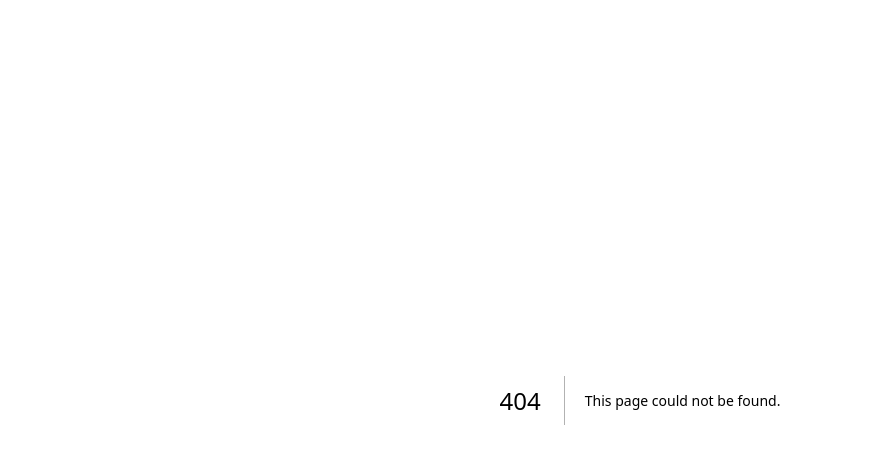
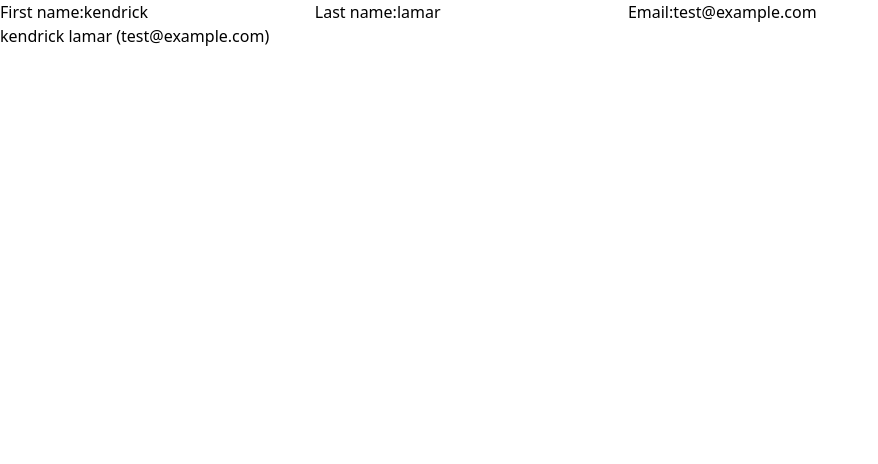
Before and after one commit to kiyotakeshi/nextjs-playground, a Next.js app: page /sample/useState3 in a window 1280 px wide. Before the commit this address had no page. Shown: the top 464 px of the page, without its empty margins (0-878 px from the left). Built offline with nearby package versions, Linux system fonts and the light colour scheme.

Commit message:
useState

```diff
--- /dev/null
+++ b/src/app/sample/useState/page.tsx
@@ -0,0 +1,30 @@
+"use client";
+
+import { useState } from "react";
+
+const UseStateSample = () => {
+  const [number, setNumber] = useState(0);
+
+  return (
+    <div>
+      <p>Count: {number}</p>
+      <button
+        onClick={() => {
+          setNumber(number + 5);
+          // https://ja.react.dev/learn/state-as-a-snapshot#state-over-time
+          // event handler のコードが非同期でも render 内の state 変数の値は変わらない
+          // React が component を呼び出して UI の snapshot をとった時に固定されている
+          setTimeout(() => {
+            // alert に渡された state は snapshot なので、最新の state ではない
+            // 3秒後に 0 が表示される
+            alert(number);
+          }, 3000);
+        }}
+      >
+        Increment +5
+      </button>
+    </div>
+  );
+};
+
+export default UseStateSample;
--- /dev/null
+++ b/src/app/sample/useState2/page.tsx
@@ -0,0 +1,48 @@
+"use client";
+
+import { useState } from "react";
+
+// https://ja.react.dev/learn/queueing-a-series-of-state-updates
+const UseStateSample2 = () => {
+  const [number, setNumber] = useState(0);
+  const [number2, setNumber2] = useState(0);
+
+  return (
+    <>
+      <div>
+        <p>Count: {number}</p>
+        <button
+          onClick={() => {
+            setNumber(number + 1);
+            setNumber(number + 1);
+          }}
+        >
+          Increment +2
+        </button>
+      </div>
+      <br />
+      <div>
+        <p>Count: {number2}</p>
+        <button
+          // event handler 内のすべてのコードが実行されるまで、React は state の更新処理を待機する
+          // > ウェイターは最初の料理の注文を聞いた瞬間にキッチンにかけこむわけではありません！
+          onClick={() => {
+            // 複数の state 変数の更新をバッチ処理する(複数のクリックのような event をまたがってバッチ処理はできない)
+            // 次の state の値を渡すのではなく、 state に対して更新用関数を渡す
+            setNumber2(
+              // 更新用関数 = updater function
+              // state の setter に updater function を渡すと React は関数をキューに入れて
+              // event handler 内のコードが全て実行された後に処理する
+              (n) => n + 1,
+            );
+            setNumber2((n) => n + 1);
+          }}
+        >
+          Increment +2
+        </button>
+      </div>
+    </>
+  );
+};
+
+export default UseStateSample2;
--- /dev/null
+++ b/src/app/sample/useState3/page.tsx
@@ -0,0 +1,62 @@
+"use client";
+
+import { useState } from "react";
+
+const UseStateSample3 = () => {
+  // 数値、文字列、真偽値は JavaScript では immutable
+  // state 内におく object は技術的には mutable だが immutable に扱うべき
+  // 新しい object を作ってそれを state のセット関数に渡すべし
+  // 既存のデータは使いつつ一部だけ書き換えたい時は spread operator と組み合わせるべし
+  const [person, setPerson] = useState(
+    // object が入れ子になっている場合は Immer などを使って書くと簡潔に immutable にかけるらしい
+    {
+      firstName: "kendrick",
+      lastName: "lamar",
+      email: "test@example.com",
+    },
+  );
+
+  const handleFirstNameChange = (e: React.ChangeEvent<HTMLInputElement>) => {
+    setPerson({
+      ...person,
+      firstName: e.target.value,
+    });
+  };
+
+  const handleLastNameChange = (e: React.ChangeEvent<HTMLInputElement>) => {
+    setPerson({
+      ...person,
+      lastName: e.target.value,
+    });
+  };
+
+  const handleEmailChange = (e: React.ChangeEvent<HTMLInputElement>) => {
+    setPerson({
+      ...person,
+      email: e.target.value,
+    });
+  };
+
+  return (
+    <>
+      <label>
+        First name:
+        <input value={person.firstName} onChange={handleFirstNameChange} />
+      </label>
+      <label>
+        Last name:
+        <input value={person.lastName} onChange={handleLastNameChange} />
+      </label>
+      <label>
+        Email:
+        <input value={person.email} onChange={handleEmailChange} />
+      </label>
+      <br />
+      <p>
+        {person.firstName} {person.lastName} ({person.email})
+      </p>
+    </>
+  );
+};
+
+export default UseStateSample3;
```
